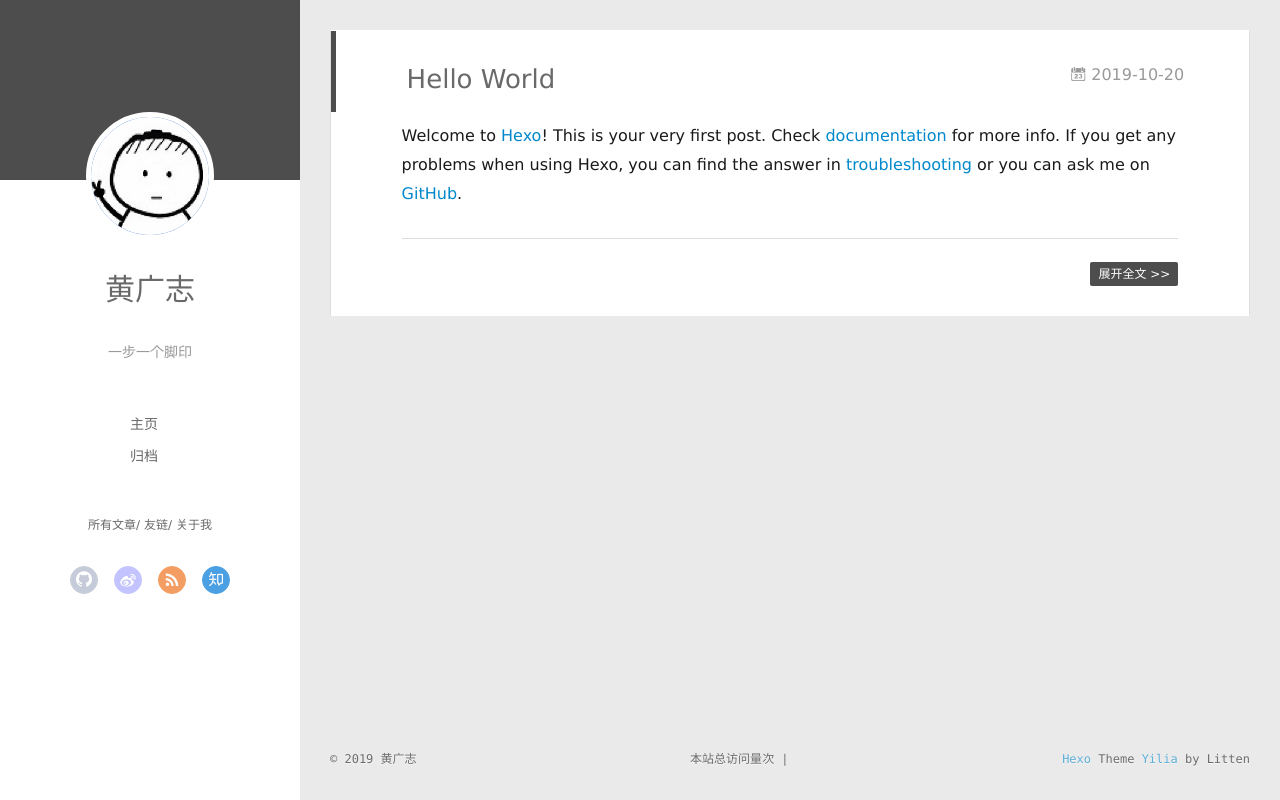
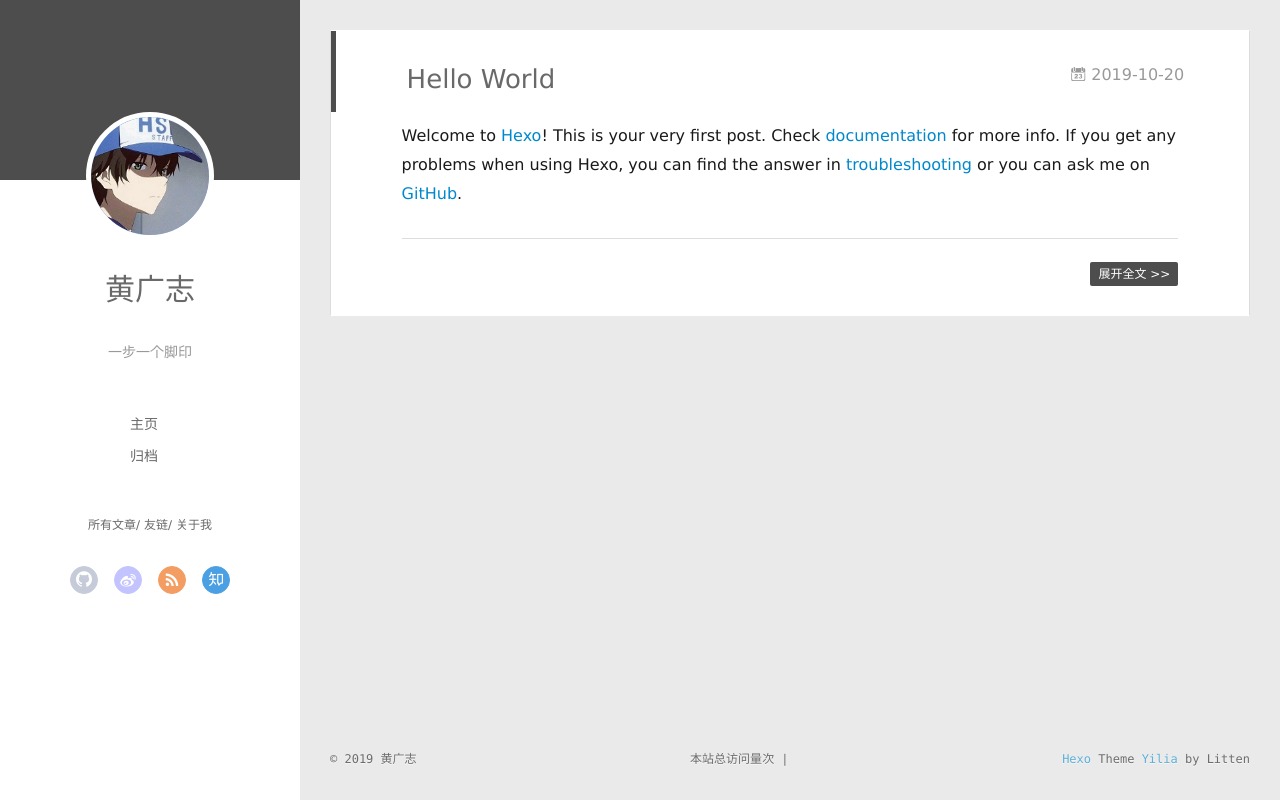
Before and after one commit to ggzhi/ggzhi.github.io, a plain HTML site: page index.html in a window 1280 px wide. Drawn offline with nearby package versions, Linux system fonts and the light colour scheme; some packages are replaced by stand-ins of ours; a script that the page names is missing.

Commit message:
Site updated: 2019-10-21 11:30:25

```diff
--- a/index.html
+++ b/index.html
@@ -45,7 +45,7 @@
 <div class="intrude-less">
 	<header id="header" class="inner">
 		<a href="/" class="profilepic">
-			<img src="/images/touxiang.jpg" class="js-avatar">
+			<img src="/img/touxiang.jpg" class="js-avatar">
 		</a>
 		<hgroup>
 		  <h1 class="header-author"><a href="/">黄广志</a></h1>
@@ -105,7 +105,7 @@
 	<div class="intrude-less">
 		<header id="header" class="inner">
 			<div class="profilepic">
-				<img src="/images/touxiang.jpg" class="js-avatar">
+				<img src="/img/touxiang.jpg" class="js-avatar">
 			</div>
 			<hgroup>
 			  <h1 class="header-author js-header-author">黄广志</h1>
```
Also changed, not shown: 2019/10/20/hello-world/index.html (+2 -2 lines), archives/2019/10/index.html (+2 -2 lines), archives/2019/index.html (+2 -2 lines), archives/index.html (+2 -2 lines), img/touxiang.jpg (added).
